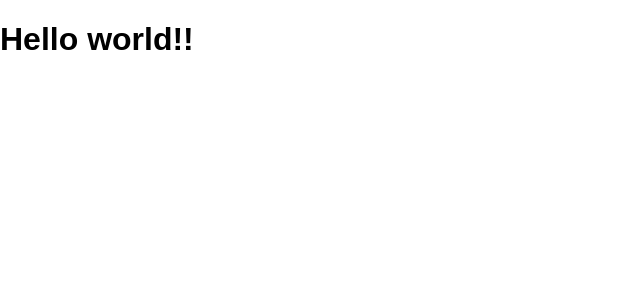
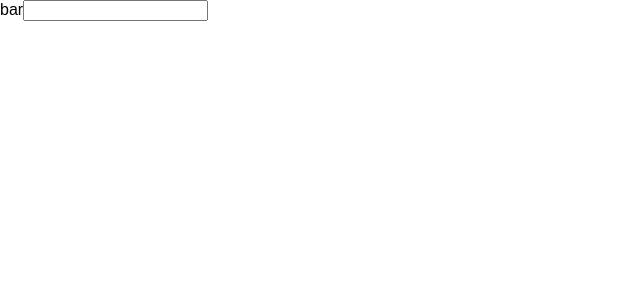
Before and after one commit to kentoooo/react-redux-crud-application, a React (Create React App) app: page / in a window 1280 px wide. Shown: the top 300 px of the page, without its empty margins (0-640 px from the left). Built offline with nearby package versions, Linux system fonts and the light colour scheme.

Commit message:
jsc syntax

```diff
--- a/src/App.js
+++ b/src/App.js
@@ -2,7 +2,12 @@ import React, { Component } from 'react';
 
 class App extends Component {
   render() {
-    return <h1>Hello world!!</h1>;
+    return (
+        <React.Fragment>
+          <label htmlFor="bar">bar</label>
+          <input type="text" onChange={() =>{console.log("change")}}/>
+        </React.Fragment>
+    )
   }
 }
 
```
